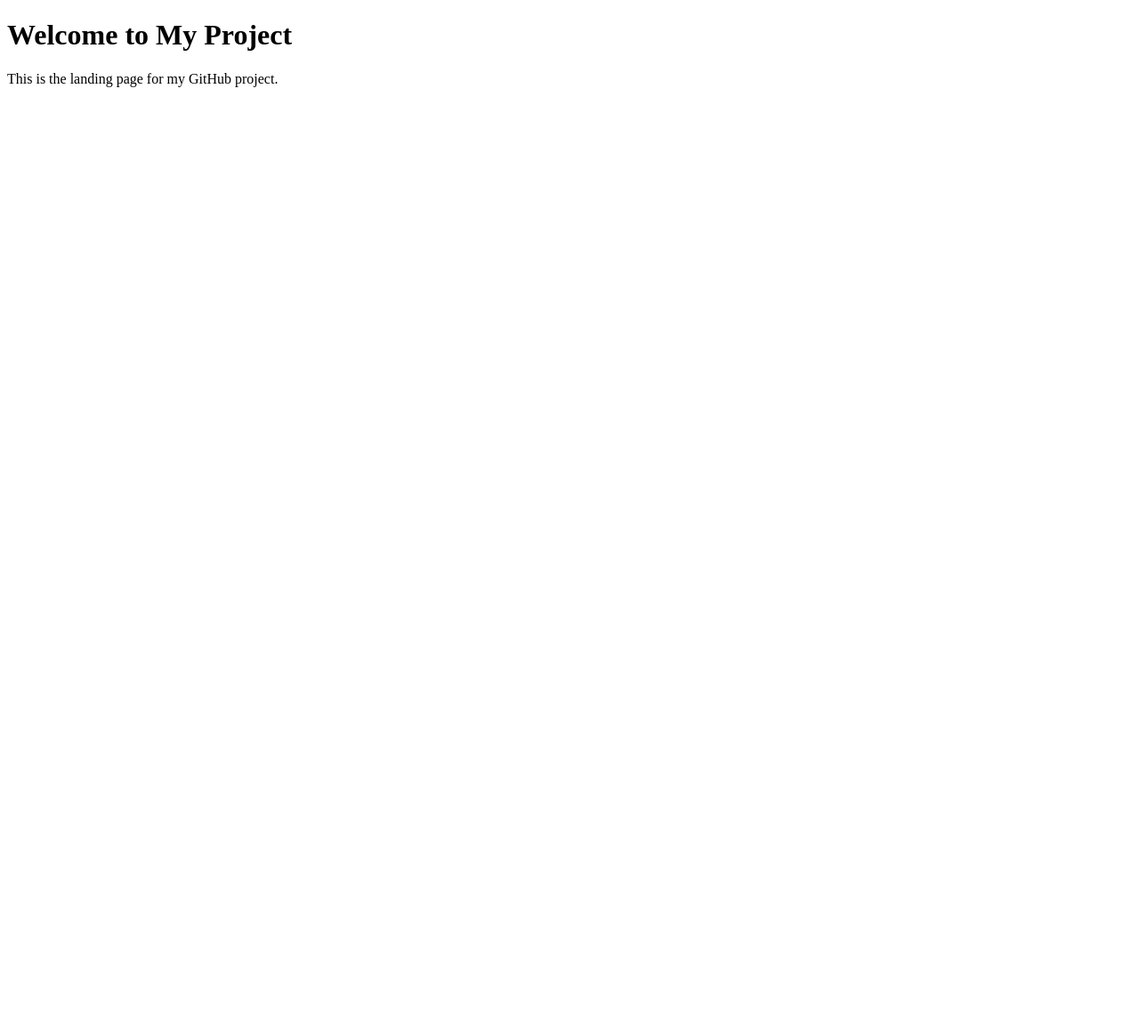
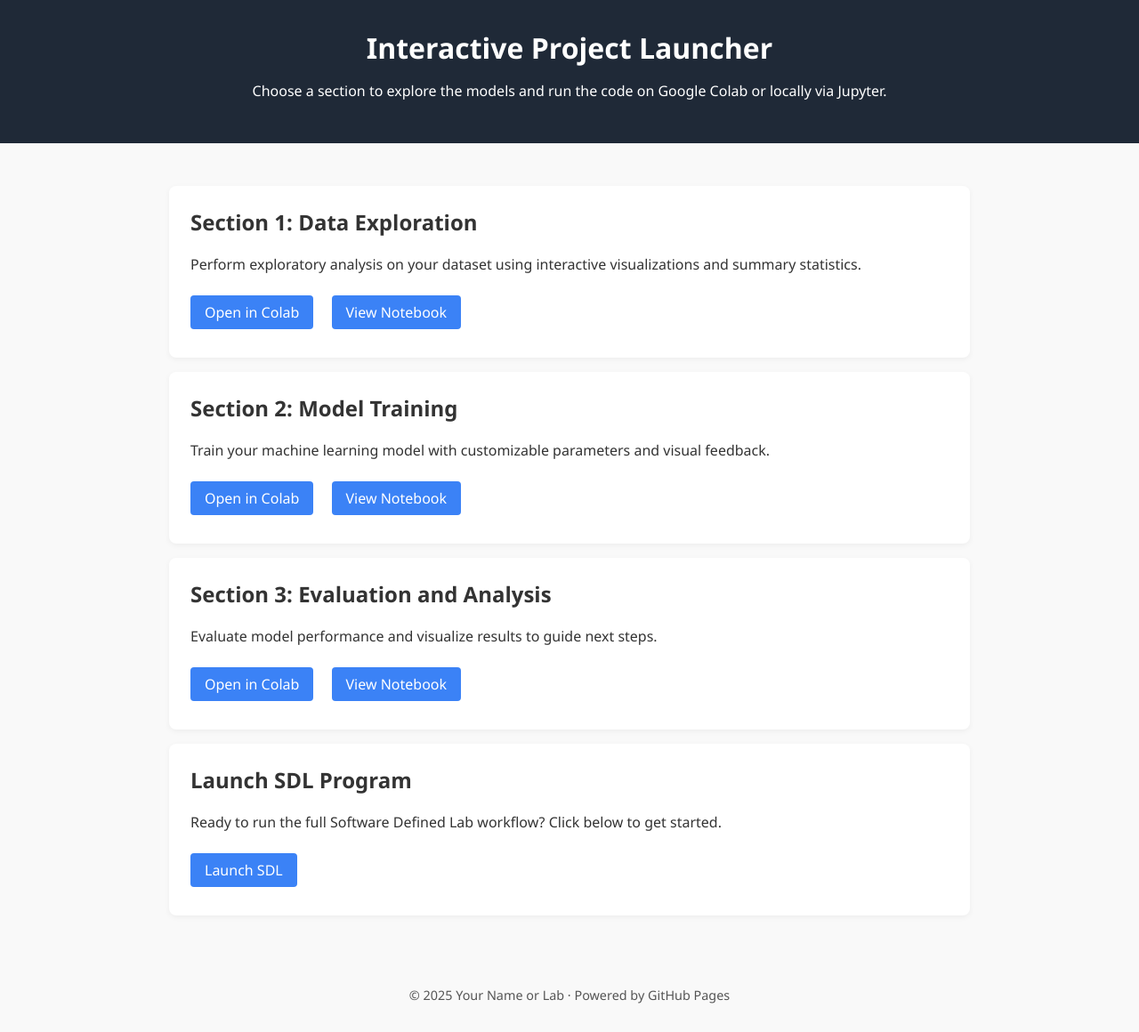
Before and after one commit to Pasta1107/Public-Test, a plain HTML site: page index.html in a window 1280 px wide. Shown: the whole page at 89% size. Before the commit the page ends 800 px from the top, so only its background shows below. Drawn offline with Linux system fonts and the light colour scheme.

Commit message:
Update index.html

```diff
--- a/index.html
+++ b/index.html
@@ -1,10 +1,110 @@
 <!DOCTYPE html>
-<html>
+<html lang="en">
 <head>
-  <title>My Project</title>
+  <meta charset="UTF-8" />
+  <meta name="viewport" content="width=device-width, initial-scale=1.0"/>
+  <title>My Project Landing Page</title>
+  <style>
+    body {
+      font-family: "Segoe UI", sans-serif;
+      margin: 0;
+      padding: 0;
+      background: #f9f9f9;
+      color: #333;
+    }
+    header {
+      background: #1f2937;
+      color: white;
+      padding: 2rem;
+      text-align: center;
+    }
+    h1 {
+      margin: 0;
+    }
+    .container {
+      padding: 2rem;
+      max-width: 900px;
+      margin: auto;
+    }
+    .section {
+      background: white;
+      padding: 1.5rem;
+      margin: 1rem 0;
+      border-radius: 8px;
+      box-shadow: 0 2px 6px rgba(0,0,0,0.05);
+    }
+    .section h2 {
+      margin-top: 0;
+    }
+    .links a {
+      display: inline-block;
+      margin: 0.5rem 1rem 0.5rem 0;
+      padding: 0.5rem 1rem;
+      background: #3b82f6;
+      color: white;
+      text-decoration: none;
+      border-radius: 4px;
+    }
+    .links a:hover {
+      background: #2563eb;
+    }
+    .footer {
+      text-align: center;
+      padding: 2rem;
+      font-size: 0.9rem;
+      color: #555;
+    }
+  </style>
 </head>
 <body>
-  <h1>Welcome to My Project</h1>
-  <p>This is the landing page for my GitHub project.</p>
+
+  <header>
+    <h1>Interactive Project Launcher</h1>
+    <p>Choose a section to explore the models and run the code on Google Colab or locally via Jupyter.</p>
+  </header>
+
+  <div class="container">
+
+    <div class="section">
+      <h2>Section 1: Data Exploration</h2>
+      <p>Perform exploratory analysis on your dataset using interactive visualizations and summary statistics.</p>
+      <div class="links">
+        <a href="https://colab.research.google.com/drive/your_colab_id_1" target="_blank">Open in Colab</a>
+        <a href="https://github.com/yourusername/yourrepo/blob/main/notebooks/section1.ipynb" target="_blank">View Notebook</a>
+      </div>
+    </div>
+
+    <div class="section">
+      <h2>Section 2: Model Training</h2>
+      <p>Train your machine learning model with customizable parameters and visual feedback.</p>
+      <div class="links">
+        <a href="https://colab.research.google.com/drive/your_colab_id_2" target="_blank">Open in Colab</a>
+        <a href="https://github.com/yourusername/yourrepo/blob/main/notebooks/section2.ipynb" target="_blank">View Notebook</a>
+      </div>
+    </div>
+
+    <div class="section">
+      <h2>Section 3: Evaluation and Analysis</h2>
+      <p>Evaluate model performance and visualize results to guide next steps.</p>
+      <div class="links">
+        <a href="https://colab.research.google.com/drive/your_colab_id_3" target="_blank">Open in Colab</a>
+        <a href="https://github.com/yourusername/yourrepo/blob/main/notebooks/section3.ipynb" target="_blank">View Notebook</a>
+      </div>
+    </div>
+
+    <div class="section">
+      <h2>Launch SDL Program</h2>
+      <p>Ready to run the full Software Defined Lab workflow? Click below to get started.</p>
+      <div class="links">
+        <a href="https://sdl-platform-link.com" target="_blank">Launch SDL</a>
+      </div>
+    </div>
+
+  </div>
+
+  <div class="footer">
+    © 2025 Your Name or Lab · Powered by GitHub Pages
+  </div>
+
 </body>
 </html>
```
